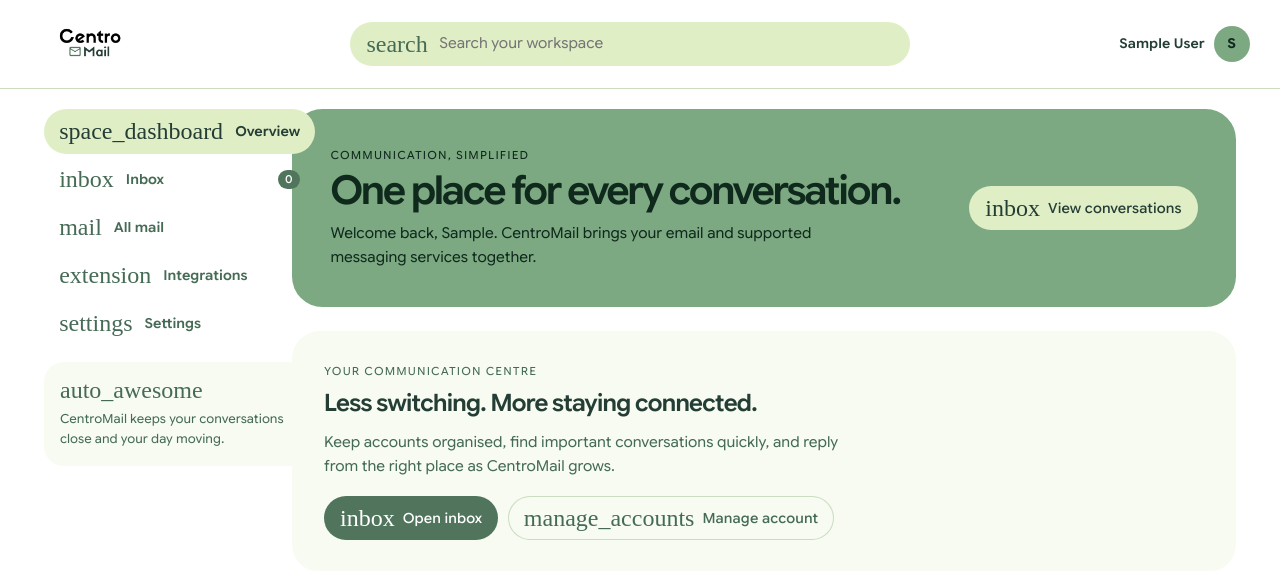
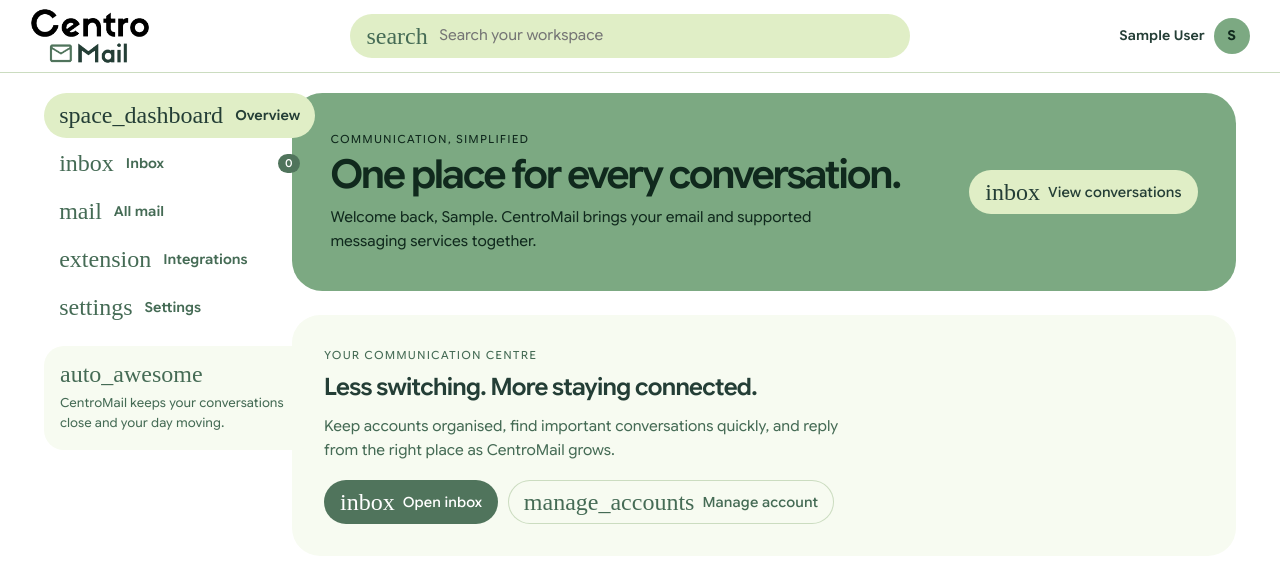
Before and after one commit to Kwadwo-O/CentroMail, a Flask app: page /dashboard in a window 1280 px wide. Shown: the top 571 px of the page. Run offline with Flask 3, Linux system fonts and the light colour scheme; the visitor is signed in with stand-in values (Sample User, id 1); data comes from the database, SQL or seed files in the repository; data that the repository does not hold is empty; some web fonts are replaced.

Commit message:
Match dashboard logo to shared branding

```diff
--- a/static/css/dashboard.css
+++ b/static/css/dashboard.css
@@ -36,11 +36,11 @@ body:has(.dashboard-app) .page-content {
     z-index: 15;
 }
 
-.dashboard-brand img {
-    border-radius: 0.85rem;
-    height: 44px;
-    width: 88px;
-    object-fit: contain;
+.dashboard-brand {
+    align-items: center;
+    display: inline-flex;
+    flex-shrink: 0;
+    min-height: 44px;
 }
 
 .dashboard-search {
--- a/static/css/style.css
+++ b/static/css/style.css
@@ -101,7 +101,7 @@ img {
     align-items: center;
 }
 
-:root[data-theme] .brand .cm-brand-logo { max-width: 100%; max-height: 56px; }
+:root[data-theme] :is(.brand, .dashboard-brand) .cm-brand-logo { max-width: 100%; max-height: 56px; }
 
 .nav-links {
     align-items: center;
--- a/templates/dashboard.html
+++ b/templates/dashboard.html
@@ -10,7 +10,7 @@
 <div class="dashboard-app">
     <header class="dashboard-topbar">
         <a class="dashboard-brand" href="{{ url_for('dashboard') }}">
-            <img class="cm-brand-logo" src="{{ url_for('static', filename='images/Logo_clear.png') }}" alt="CentroMail" width="104" height="52">
+            <img class="cm-brand-logo" src="{{ url_for('static', filename='images/Logo_compact.png') }}" alt="CentroMail" width="862" height="400">
         </a>
         <div class="dashboard-search">
             <span class="material-symbols-rounded" aria-hidden="true">search</span>
```
